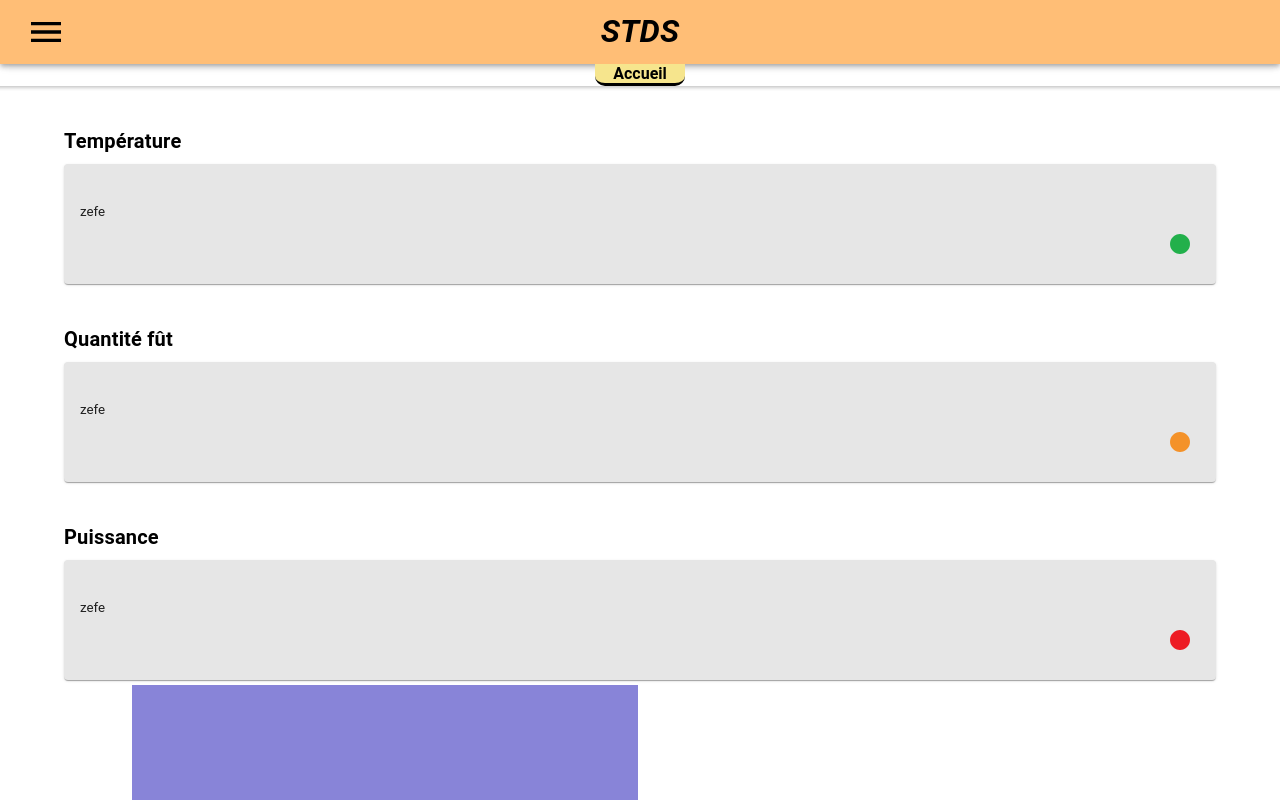
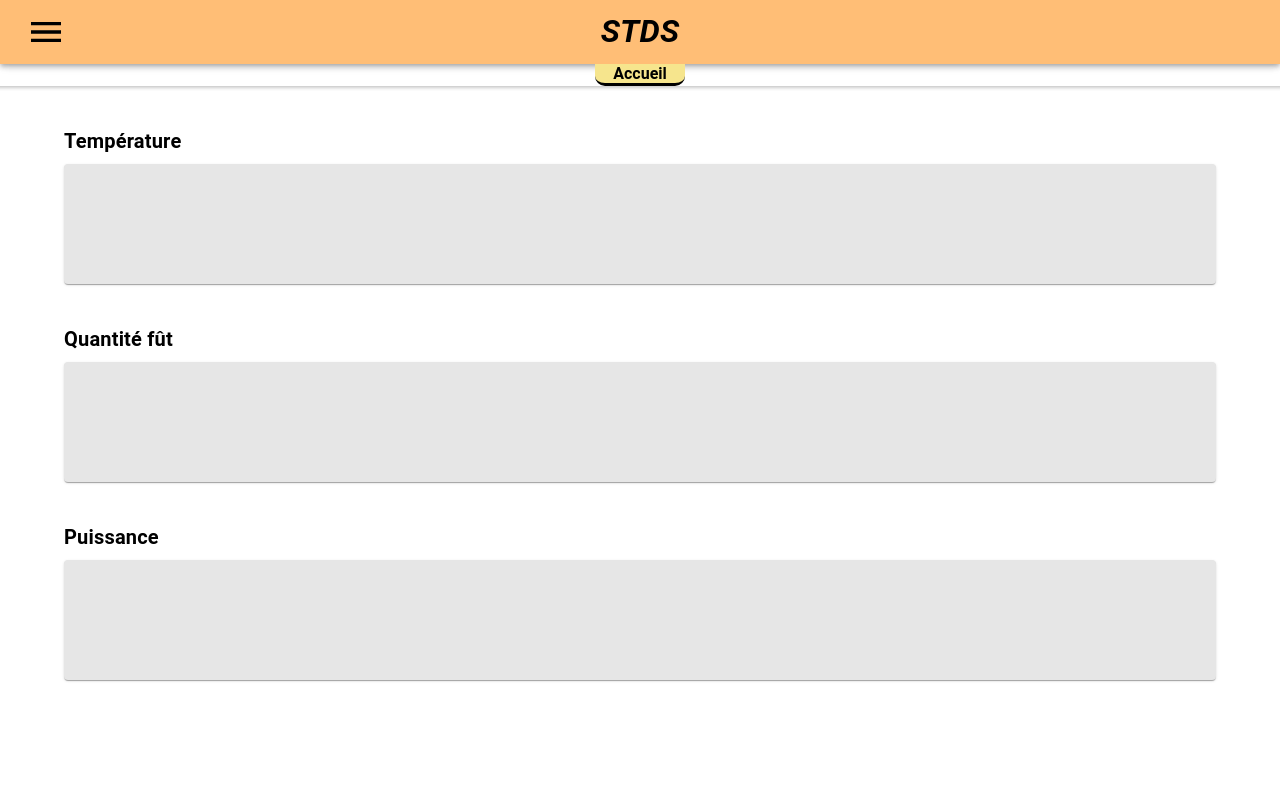
Before and after one commit to Falsimane/SAE-ALT-S3-Dev-22-23-STDS-3B-Equipe-4, a React (Create React App) app in the folder Application/stds-app/: page /home in a window 1280 px wide. Built offline with nearby package versions, Linux system fonts and the light colour scheme.

Commit message:
Chart half donut

```diff
--- a/Application/stds-app/package.json
+++ b/Application/stds-app/package.json
@@ -24,7 +24,8 @@
     "@types/react-dom": "^18.0.6",
     "@types/react-router": "^5.1.11",
     "@types/react-router-dom": "^5.1.7",
-    "recharts": "^2.3.1",
+    "chart.js": "^4.2.0",
+    "react-chartjs-2": "^5.2.0",
     "history": "^4.9.0",
     "ionicons": "^6.0.3",
     "react": "^18.2.0",
--- a/Application/stds-app/src/components/TemperatureChart.tsx
+++ b/Application/stds-app/src/components/TemperatureChart.tsx
@@ -1,26 +1,49 @@
-import React, { PureComponent } from 'react';
-import { BarChart, Bar, Cell, XAxis, YAxis, CartesianGrid, Tooltip, Legend, ResponsiveContainer } from 'recharts';
+import React from 'react';
+import {Doughnut} from "react-chartjs-2";
+import {Chart, ArcElement} from 'chart.js'
+import Box from "@mui/material/Box";
+Chart.register(ArcElement);
 
-const data = [
-  {
-    name: 'Page A',
-    uv: 4000,
-    pv: 2400,
-  },
-];
+export default function TemperatureChart(props: { valueColor?: string; emptyColor?: string; valueBorderColor?: string; emptyBorderColor?: string; value: number; height?: number; width?: number; }) {
 
-export default class Example extends PureComponent {
-  static demoUrl = 'https://codesandbox.io/s/tiny-bar-chart-35meb';
+  const data = {
+    labels: ["Bière", "Vide"],
+    datasets: [
+      {
+        label: "Niveau de bière",
+        data: [props.value, 100-props.value],
+        backgroundColor: [
+          props.valueColor ? props.valueColor : "rgb(255,196,0)",
+          props.emptyColor ? props.emptyColor : "rgba(168,168,168,0.6)",
+        ],
+        borderColor: [
+          props.valueBorderColor,
+          props.emptyBorderColor,
+        ],
+        borderWidth: 1
+      }
+    ]
+  }
 
-  render() {
+    const options = {
+      plugins: {
+        legend: {
+          display: false
+        },
+        tooltip: {
+          enabled: false
+        }
+      },
+      rotation: -90,
+      circumference: 180,
+      cutout: "60%",
+      maintainAspectRatio: true,
+      responsive: true
+    }
+
     return (
-      <ResponsiveContainer width="100%" height="100%">
-        <BarChart width={10} height={10} data={data}>
-          <Bar dataKey="uv" fill="#8884d8" />
-          <Bar dataKey="pv" fill="cyan"  />
-          <Legend/>
-        </BarChart>
-      </ResponsiveContainer>
-    );
-  }
+        <Box width={props.width?props.width:'100%'} height={props.height?props.height:'100%'}>
+        <Doughnut data={data} options={options} updateMode={'resize'}/>
+        </Box>
+          );
 }
```
